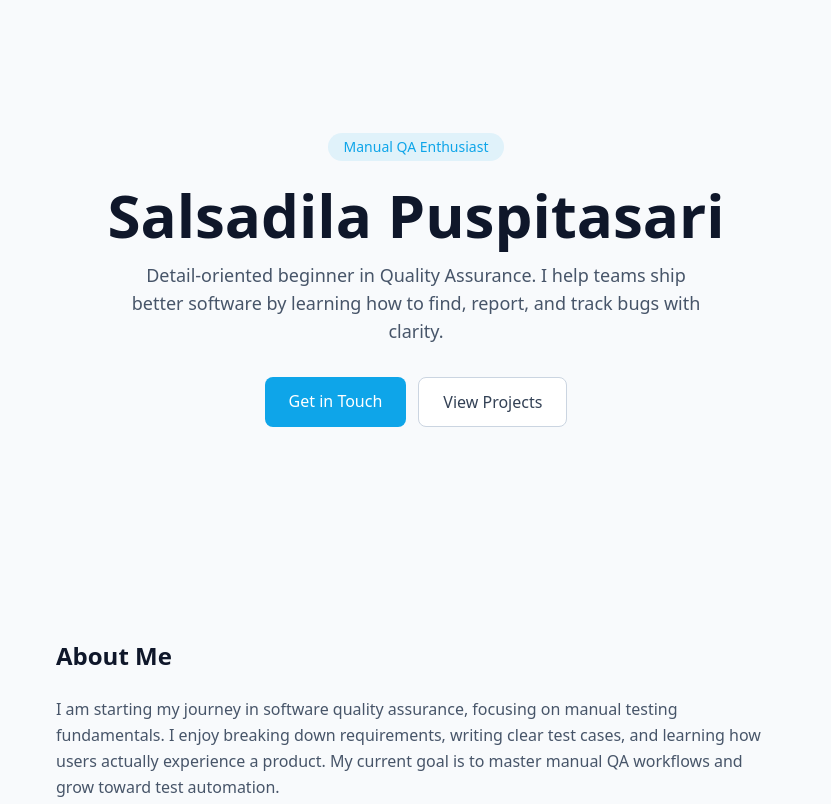
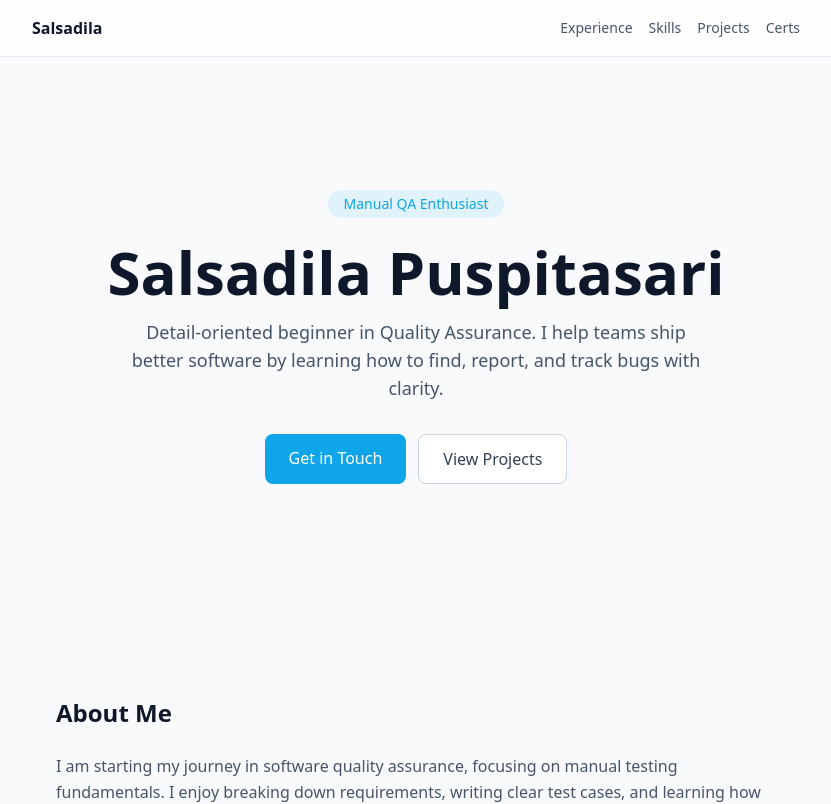
Before and after one commit to Salsadila2002/portfolio-qa, a Next.js app: page / in a window 1280 px wide. Shown: the top 804 px of the page, without its empty margins (224-1055 px from the left). Built offline with nearby package versions, Linux system fonts and the light colour scheme.

Commit message:
feat: add sticky nav with links to experience/skills/projects/certs

```diff
--- a/app/page.tsx
+++ b/app/page.tsx
@@ -19,6 +19,29 @@ const MailIcon = () => (
 export default function Home() {
   return (
     <main className="min-h-screen">
+      {/* Navigation */}
+      <nav className="sticky top-0 z-50 border-b border-slate-200 bg-white/80 px-6 py-4 backdrop-blur-sm">
+        <div className="mx-auto flex max-w-3xl items-center justify-between">
+          <a href="#" className="font-bold text-dark">
+            Salsadila
+          </a>
+          <div className="flex flex-wrap gap-4 text-sm font-medium text-slate-600">
+            <a href="#experience" className="transition hover:text-primary">
+              Experience
+            </a>
+            <a href="#skills" className="transition hover:text-primary">
+              Skills
+            </a>
+            <a href="#projects" className="transition hover:text-primary">
+              Projects
+            </a>
+            <a href="#certifications" className="transition hover:text-primary">
+              Certs
+            </a>
+          </div>
+        </div>
+      </nav>
+
       {/* Hero */}
       <section className="flex min-h-[70vh] flex-col items-center justify-center px-6 text-center">
         <div className="mb-6 inline-block rounded-full bg-primary/10 px-4 py-1 text-sm font-medium text-primary">
@@ -98,7 +121,7 @@ export default function Home() {
       </section>
 
       {/* Skills */}
-      <section className="px-6 py-20">
+      <section id="skills" className="px-6 py-20">
         <div className="mx-auto max-w-3xl">
           <h2 className="mb-10 text-center text-2xl font-bold text-dark">
             Skills & Tools
```
